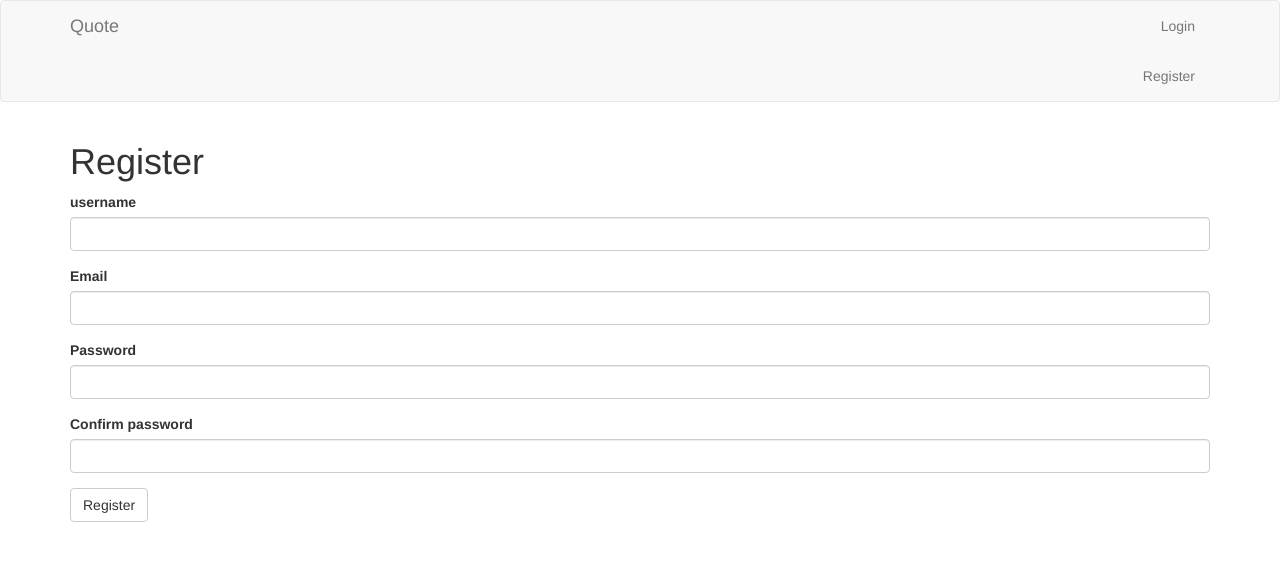
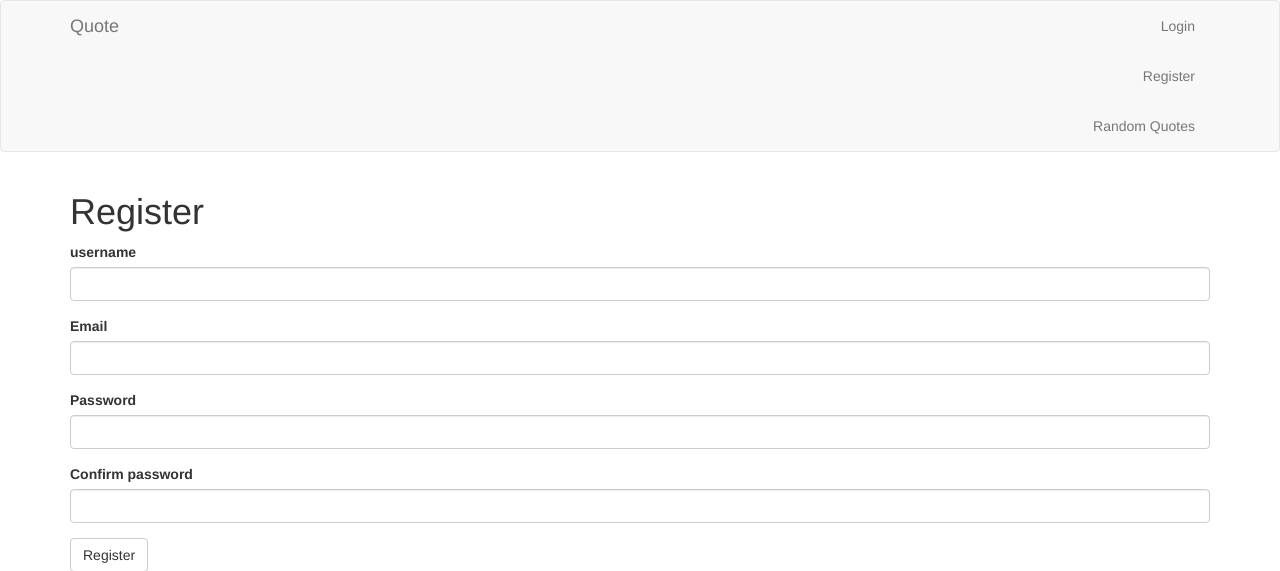
Before and after one commit to Juliet-Ol/blog-share, a Flask app: page /register in a window 1280 px wide. Shown: the top 571 px of the page. Run offline with Flask 2, Linux system fonts and the light colour scheme; parts of the project's set-up code (start-up, migrations or seed data) failed here and were passed over; some libraries are stand-ins or nearby versions.

Commit message:
Insert: insert quote in base html to display quotes

```diff
--- a/app/templates/base.html
+++ b/app/templates/base.html
@@ -26,7 +26,7 @@
                     <span class="icon-bar"></span>
                     <span class="icon-bar"></span>
                 </button>
-                <a class="navbar-brand" href="{{ url_for('index')}}"> Quote </a>
+                <a class="navbar-brand" href="{{ url_for('login')}}"> Quote </a>
             </div>
             <div class="collapse navbar-collapse" id="bs-example-navbar-collapse-1">
                 <ul class="nav navbar-nav navbar-right">
@@ -36,6 +36,11 @@
             <div class="collapse navbar-collapse" id="bs-example-navbar-collapse-1">
                 <ul class="nav navbar-nav navbar-right">
                 <li><a href=" {{ url_for('register')}} ">Register</a></li>
+                </ul>
+            </div>
+            <div class="collapse navbar-collapse" id="bs-example-navbar-collapse-1">
+                <ul class="nav navbar-nav navbar-right">
+                <li><a href=" {{ url_for('index')}} "> Random Quotes</a></li>
                 </ul>
             </div>
         </div>
```
